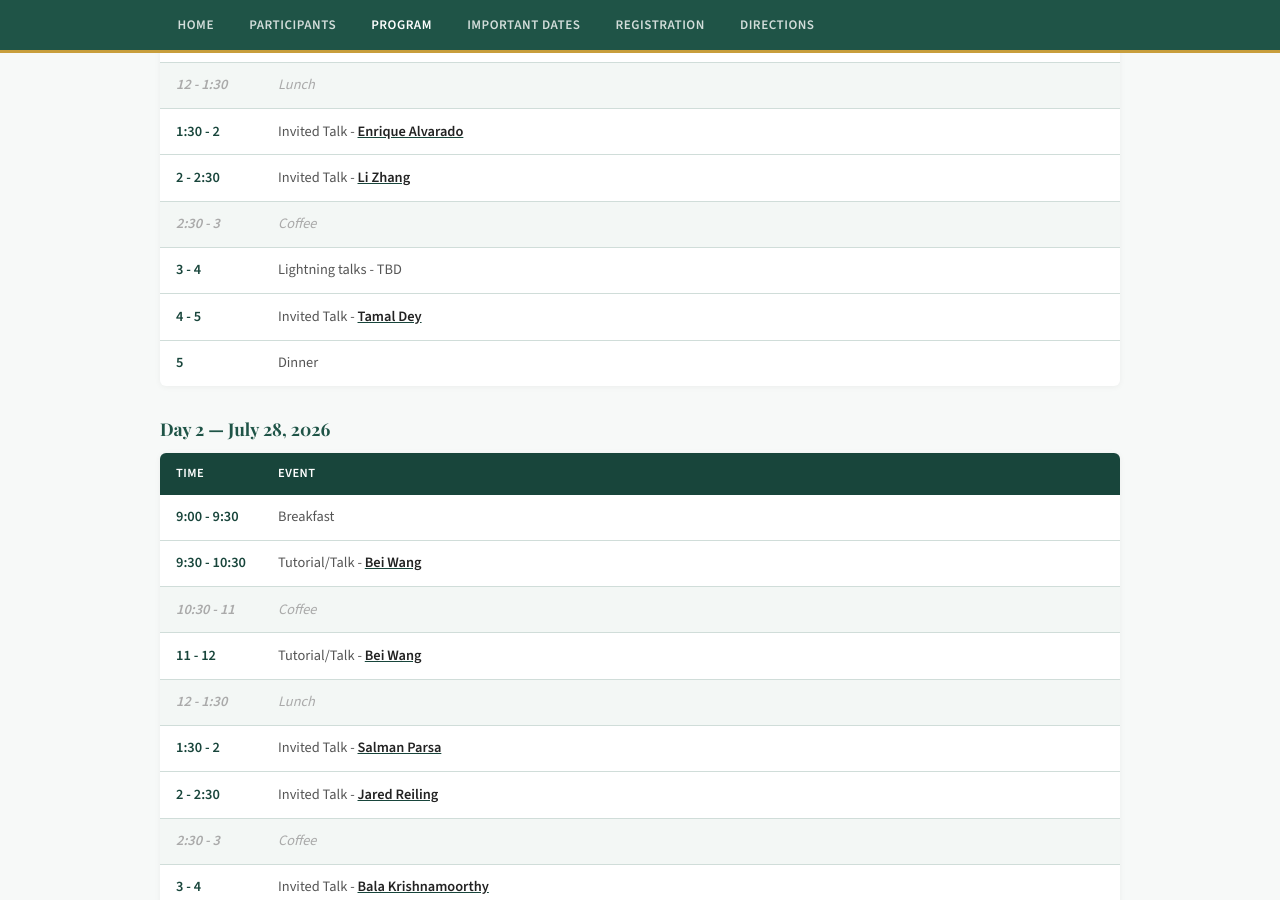
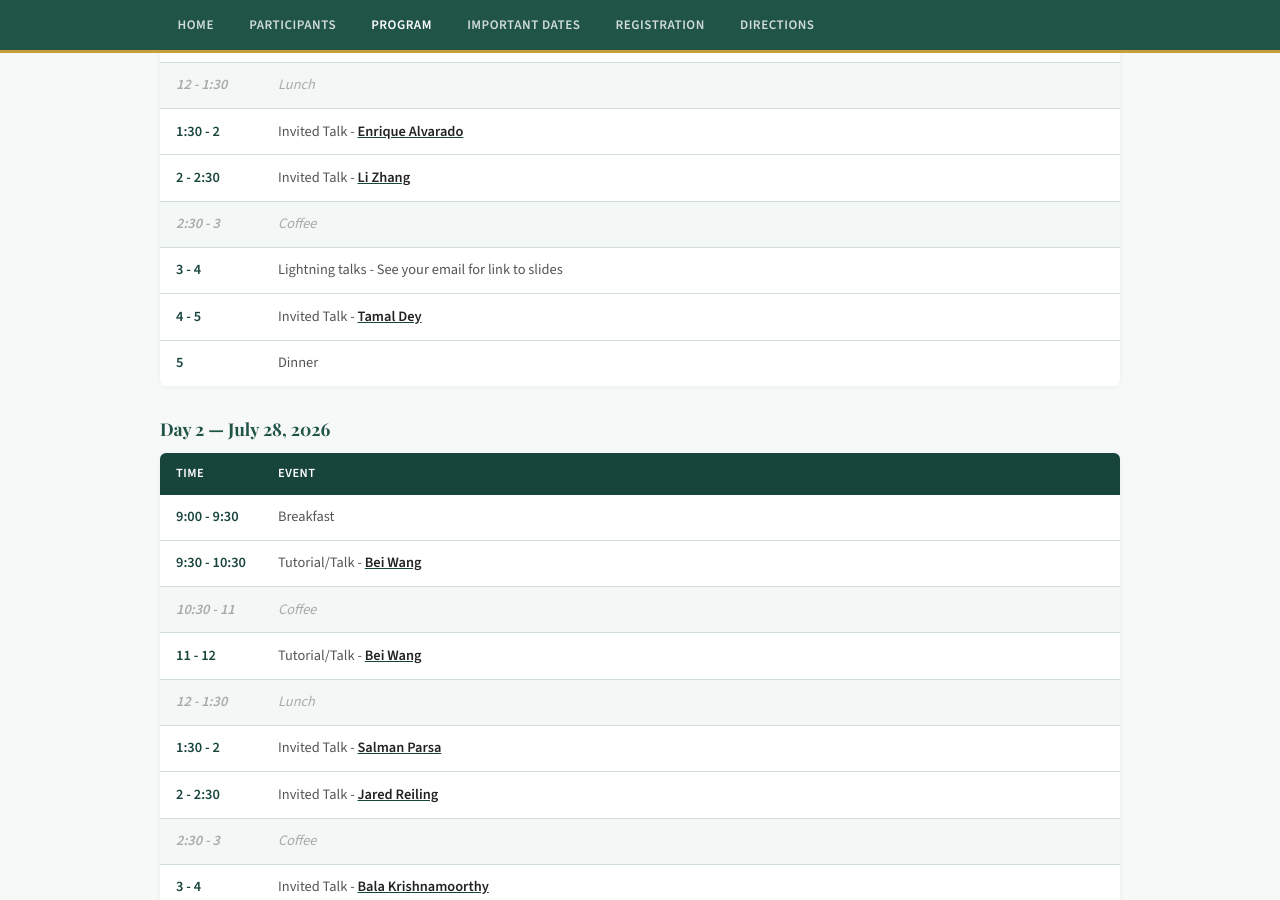
Before and after one commit to MunchLab/graph-methods-tda, a Jekyll site: the page built from program.md, in a window 1280 px wide and 900 px high, scrolled down 1247 px. Built offline with Jekyll 4.4.1, drawn with Linux system fonts in a browser that asks for light colours.

Commit message:
Adding note about lighting talks

```diff
--- a/program.md
+++ b/program.md
@@ -28,7 +28,7 @@ All times are Eastern Time. Click on a presenter name to see their title and abs
     <tr><td class="t">1:30 - 2</td><td>Invited Talk - <a href="participants.html#enrique-alvarado"><strong>Enrique Alvarado</strong></a></td></tr>
     <tr><td class="t">2 - 2:30</td><td>Invited Talk - <a href="participants.html#li-zhang"><strong>Li Zhang</strong></a></td></tr>
     <tr class="brk"><td class="t">2:30 - 3</td><td>Coffee</td></tr>
-    <tr><td class="t">3 - 4</td><td>Lightning talks - TBD</td></tr>
+    <tr><td class="t">3 - 4</td><td>Lightning talks - See your email for link to slides</td></tr>
     <tr><td class="t">4 - 5</td><td>Invited Talk - <a href="participants.html#tamal-dey"><strong>Tamal Dey</strong></a></td></tr>
     <tr><td class="t">5</td><td>Dinner</td></tr>
   </tbody>
```
